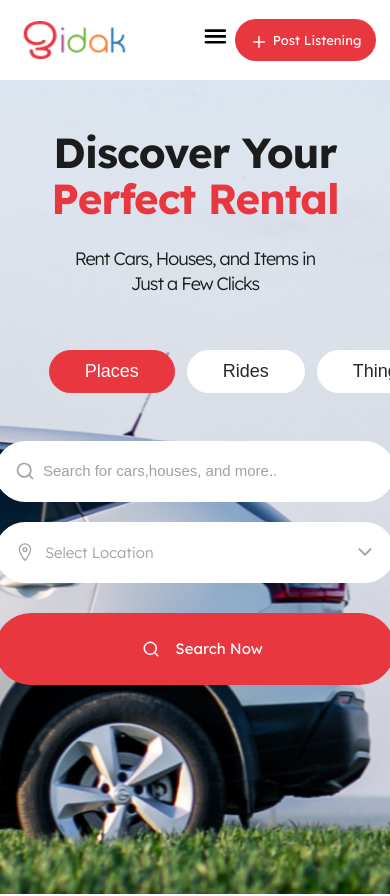
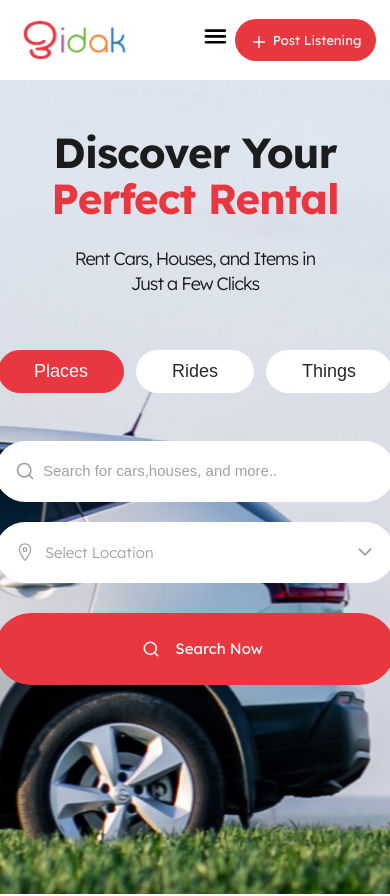
Before and after one commit to Ludius1/TriDark, a React (Vite) app: page / in a window 390 px wide. Shown: the top 896 px of the page. Built offline with nearby package versions, Linux system fonts and the light colour scheme.

Commit message:
new changes

```diff
--- a/src/sections/footer/footer.css
+++ b/src/sections/footer/footer.css
@@ -26,7 +26,6 @@
     font-weight: 600;
     margin-bottom: 20px;
     color: var(--color-primary);
-
 }
 
 .footer__iconn {
--- a/src/sections/hero/hero.css
+++ b/src/sections/hero/hero.css
@@ -213,7 +213,7 @@ input::placeholder,.spantext {
         flex-direction: row;
         justify-content: space-between;
         padding:10px 35px;
-        width: 100%;
+        align-items: center;
     }
    .btn-primary, .btn-white {
         font-size: 18px;
```
